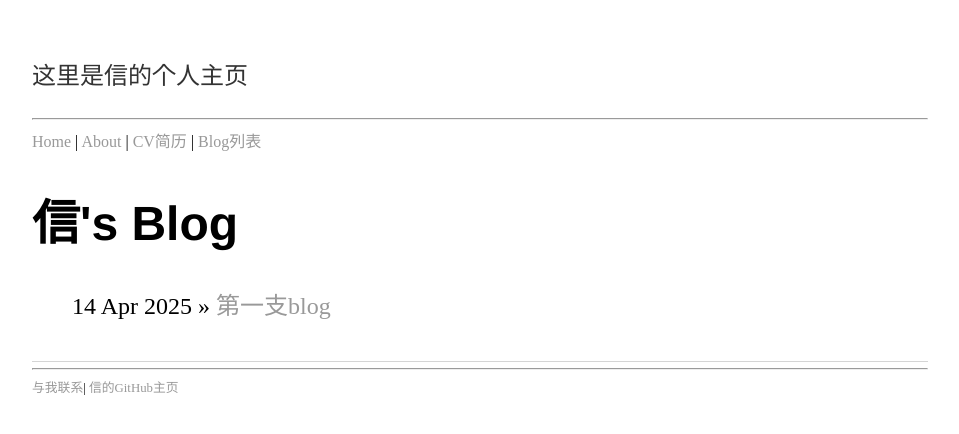
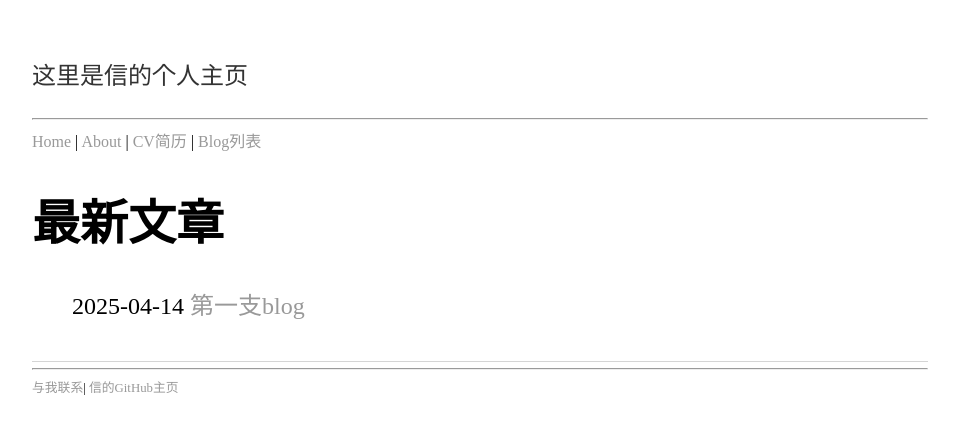
Before and after one commit to slp2025/never-stop-learning, a Jekyll site: the page built from blog/index.html, in a window 1280 px wide. Shown: the top 434 px of the page, without its empty margins (160-1119 px from the left). Built offline with Jekyll 4.4.1, drawn with Linux system fonts in a browser that asks for light colours.

Commit message:
Update index.html

```diff
--- a/blog/index.html
+++ b/blog/index.html
@@ -2,10 +2,12 @@
 layout: default
 title: 信's Blog
 ---
-	<h1>{{ page.title }}</h1>
-	<ul class="posts">
-
-	  {% for post in site.posts %}
-	    <li><span>{{ post.date | date_to_string }}</span> » <a href="{{ post.url }}" title="{{ post.title }}">{{ post.title }}</a></li>
-	  {% endfor %}
-	</ul>
+<h1>最新文章</h1>
+<ul class="posts">
+  {% for post in site.posts %}
+    <li>
+      <span>{{ post.date | date: "%Y-%m-%d" }}</span>
+      <a href="{{ post.url }}">{{ post.title }}</a>
+    </li>
+  {% endfor %}
+</ul>
```
